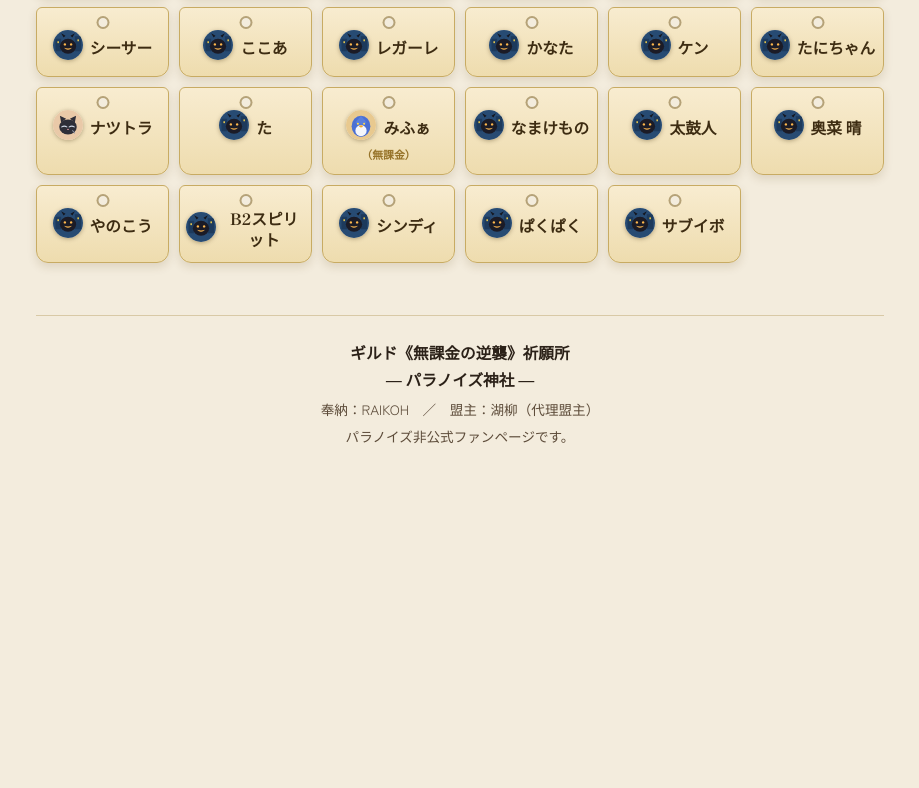
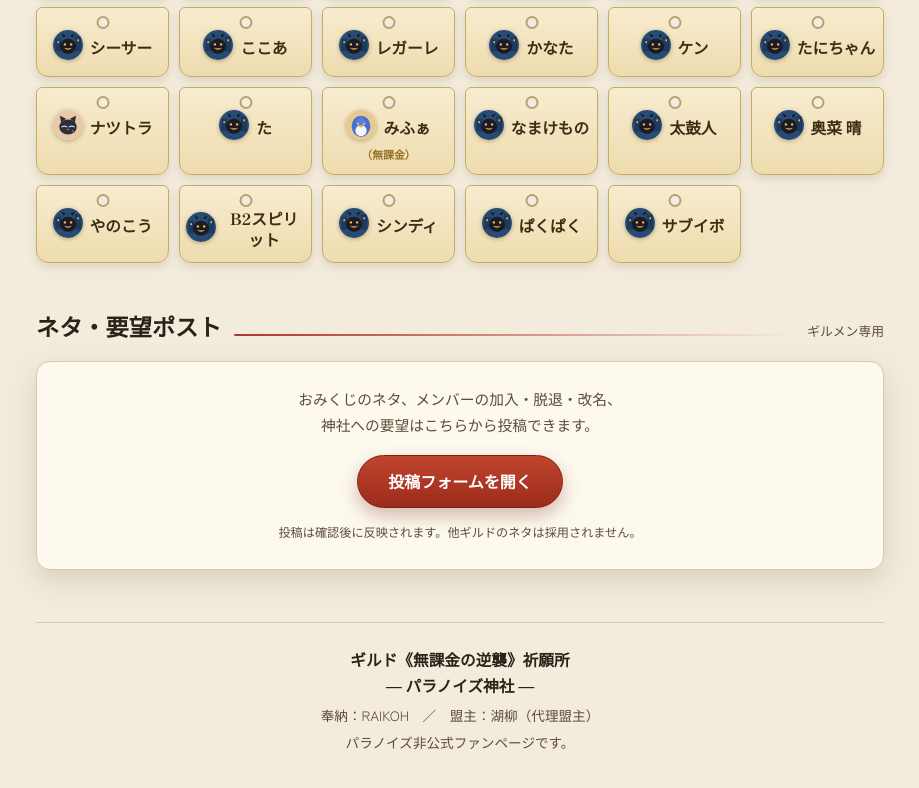
Before and after one commit to nuke27a/nuke27a.github.io, a plain HTML site: page index.html in a window 1280 px wide. Shown: the part 4471-5259 px from the top of the page, without its empty margins (180-1099 px from the left). Before the commit the page ends 4979 px from the top, so only its background shows below. Drawn offline with Linux system fonts and the light colour scheme.

Commit message:
ネタ・要望ポスト（Googleフォームへのボタン）を追加

```diff
--- a/index.html
+++ b/index.html
@@ -276,6 +276,19 @@
       .tide-hot ul { margin: 7px 0 0; padding-left: 18px; line-height: 1.75; font-size: .93rem; }
       .tide-hot .hot-badge { display: inline-block; font-size: .7rem; font-weight: 900; color: #fff; background: #b3352b; border-radius: 999px; padding: 1px 8px; margin-left: 6px; vertical-align: 2px; }
       .tide-note { font-size: .76rem; color: var(--ink-soft); margin: 14px 0 0; text-align: center; line-height: 1.7; }
+
+      /* ---------- 投稿ポスト ---------- */
+      .post-card { padding: 24px 18px 26px; text-align: center; }
+      .post-lead { margin: 0 0 16px; color: var(--ink-soft); font-size: .92rem; line-height: 1.8; }
+      .btn-post {
+        display: inline-block; text-decoration: none;
+        font-family: "Zen Kaku Gothic New", sans-serif; font-weight: 900; font-size: 1rem;
+        color: #fff; background: linear-gradient(180deg, #c0452f, #9c2b1a);
+        border: 1px solid #7e2113; border-radius: 999px; padding: 12px 30px; cursor: pointer;
+        box-shadow: 0 8px 18px rgba(120, 40, 16, .3); transition: transform .15s ease;
+      }
+      .btn-post:hover { transform: translateY(-2px); }
+      .post-note { font-size: .76rem; color: var(--ink-soft); margin: 14px 0 0; line-height: 1.7; }
       @media (prefers-color-scheme: dark) {
         .tide-hot { background: linear-gradient(180deg, #57451f, #423310); color: #fdf0c8; border-color: #8a6d2f; }
         .tide-hot .th-title { color: #ff9d8a; }
@@ -646,6 +659,20 @@
           </div>
         </div>
         <div class="roster" id="roster"></div>
+      </section>
+
+      <!-- 投稿ポスト -->
+      <section aria-labelledby="post-h">
+        <div class="sec-head">
+          <h2 id="post-h">ネタ・要望ポスト</h2>
+          <div class="rule"></div>
+          <span class="note">ギルメン専用</span>
+        </div>
+        <div class="card post-card">
+          <p class="post-lead">おみくじのネタ、メンバーの加入・脱退・改名、<br />神社への要望はこちらから投稿できます。</p>
+          <a class="btn-post" href="https://docs.google.com/forms/d/e/1FAIpQLSc4X_Mf5UeuT0x5j_-vDRE_zkfC2bap0lRu8FLBLVS0QVrJAQ/viewform" target="_blank" rel="noopener">投稿フォームを開く</a>
+          <p class="post-note">投稿は確認後に反映されます。他ギルドのネタは採用されません。</p>
+        </div>
       </section>
 
       <footer>
```
